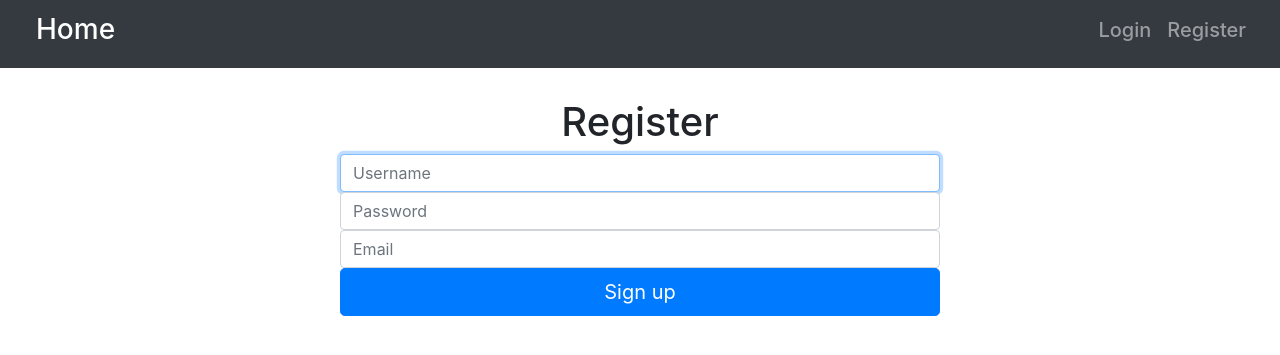
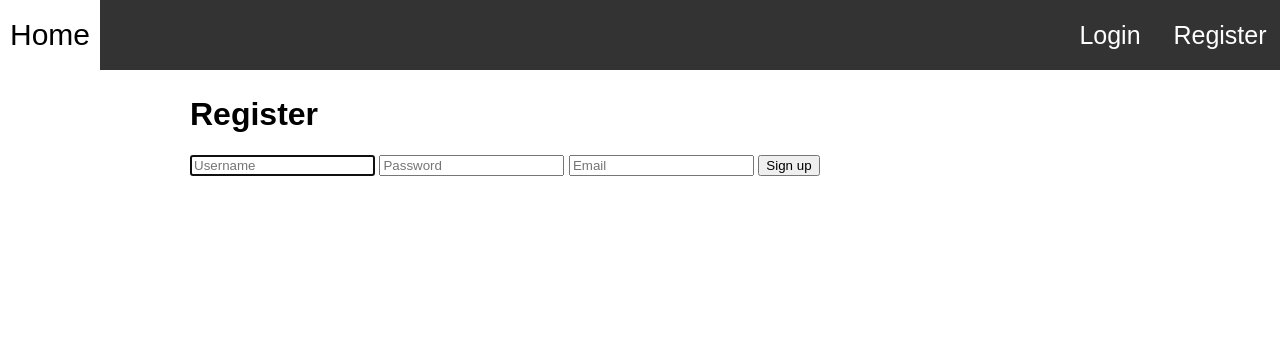
Before and after one commit to SwiatekOrg/FlaskApp, a Flask app: page /register in a window 1280 px wide. Shown: the top 355 px of the page. Run offline with Flask 2, Linux system fonts and the light colour scheme; some libraries are stand-ins or nearby versions.

Commit message:
MyStyles[NavBar]

```diff
--- a/app.py
+++ b/app.py
@@ -39,4 +39,4 @@ def logut():
 
 if __name__ == '__main__':
     app.secret_key = "jdu7x3j8e83iej7eeh8e"
-    app.run(port=5011, debug=True)
+    app.run(port=5011)
--- /dev/null
+++ b/static/css/main.css
@@ -0,0 +1,72 @@
+body{
+	font-family: Arial !important;
+	margin: 0;
+
+}
+
+#conteiner{
+	padding-top: 75px;
+	width: 900px;
+	margin-left: auto;
+	margin-right: auto;
+}
+
+#nav{
+ 	background-color: #333;
+ 	position: fixed;
+ 	width: 100%;
+ 	height: 70px;
+
+}
+
+#nav ul{
+    list-style-type: none;
+    font-size: 25px;
+    margin: 0;
+	padding: 0;
+}
+
+#nav li{
+	display: inline-block;
+}
+
+/* Floating left in navbar */
+.li-right{
+	float: right;
+}
+
+/* Links in navbar */
+#nav a{
+	display: inline-block;
+	text-align: center;
+	width: 100px;
+	line-height: 70px;
+	text-decoration: none;
+	color: white;
+
+}
+
+/* Login button link */
+#login{
+}
+
+/* Home button link */
+#home a{
+	font-size: 30px !important;
+}
+
+/* Mouse on Home button */
+#home a:hover{
+	color:black !important;
+}
+
+/* Register button link */
+#register a{
+	width: 120px !important;
+}
+
+/* Mouse on link style */
+#nav a:hover {
+    background-color: white;
+    color: gray;
+}
--- a/templates/index.html
+++ b/templates/index.html
@@ -2,8 +2,8 @@
 
 {% block body %}
     {% if 'logged_in' in session and session['logged_in'] == True %}
-    <div class="container text-center">Zalogowany!</div>
+    <div>Zalogowany!</div>
     {% else %}
-    <div class="container text-center">Wylogowany!</div>
+    <div>Wylogowany!</div>
     {% endif %}
 {% endblock %}
--- a/templates/layout.html
+++ b/templates/layout.html
@@ -1,18 +1,14 @@
-<!doctype html>
+<!DOCTYPE html>
 <html lang="en">
   <head>
     <meta charset="utf-8">
-    <meta name="viewport" content="width=device-width, initial-scale=1, shrink-to-fit=no">
-    <link rel="stylesheet" href="https://maxcdn.bootstrapcdn.com/bootstrap/4.0.0/css/bootstrap.min.css" integrity="sha384-Gn5384xqQ1aoWXA+058RXPxPg6fy4IWvTNh0E263XmFcJlSAwiGgFAW/dAiS6JXm" crossorigin="anonymous">
     <title>Login</title>
+    <link rel="stylesheet" type="text/css" href="{{ url_for('static', filename='css/main.css') }}" media="screen, projection">
   </head>
   <body>
     {% include 'navbar.html' %}
-    <div class="container" style="margin-top:30px">
+    <div id="conteiner">
         {% block body %}{% endblock %}
     </div>
-    <script src="https://code.jquery.com/jquery-3.2.1.slim.min.js" integrity="sha384-KJ3o2DKtIkvYIK3UENzmM7KCkRr/rE9/Qpg6aAZGJwFDMVNA/GpGFF93hXpG5KkN" crossorigin="anonymous"></script>
-    <script src="https://cdnjs.cloudflare.com/ajax/libs/popper.js/1.12.9/umd/popper.min.js" integrity="sha384-ApNbgh9B+Y1QKtv3Rn7W3mgPxhU9K/ScQsAP7hUibX39j7fakFPskvXusvfa0b4Q" crossorigin="anonymous"></script>
-    <script src="https://maxcdn.bootstrapcdn.com/bootstrap/4.0.0/js/bootstrap.min.js" integrity="sha384-JZR6Spejh4U02d8jOt6vLEHfe/JQGiRRSQQxSfFWpi1MquVdAyjUar5+76PVCmYl" crossorigin="anonymous"></script>
   </body>
 </html>
--- a/templates/navbar.html
+++ b/templates/navbar.html
@@ -1,11 +1,19 @@
-<nav class="navbar navbar-expand-sm bg-dark navbar-dark">
-    <a class="navbar-brand" href="/" style="margin-left:20px"><h3>Home</h3></a>
-    <ul class="navbar-nav ml-auto" style="margin-right:10px">
+<nav id="nav">
+    <ul>
+    	<li id="home">
+    		<a href="/">Home</a>
+    	</li>
         {% if 'logged_in' in session and session['logged_in'] == True %}
-        <li class="nav-item"><a class="nav-link" href="/logout"><h5>Logout</h5></a></li>
+        <li class="li-right">
+        	<a href="/logout">Logout</a>
+        </li>
         {% else %}
-        <li class="nav-item"><a class="nav-link" href="/login"><h5>Login</h5></a></li>
-        <li class="nav-item"><a class="nav-link" href="/register"><h5>Register</h5></a></li>
+        <li class="li-right" id="register">
+        	<a href="/register">Register</a>
+        </li>
+        <li class="li-right" id="login">
+        	<a href="/login">Login</a>
+        </li>
         {% endif %}
     </ul>
 </nav>
--- a/templates/register.html
+++ b/templates/register.html
@@ -1,22 +1,21 @@
 {% extends 'layout.html' %}
 {% block body %}
-<div class="container text-center">
+<div>
     <h1>Register</h1>
-    <center><form action="/register" method="POST" style="width:600px">
-            <input name="username" class="form-control" placeholder="Username" required="" autofocus="" type="username">
-            <input name="password" class="form-control" placeholder="Password" required="" type="password">
-            <input name="email" class="form-control" placeholder="Email" required="" type="email">
-            <button class="btn btn-lg btn-primary btn-block" type="submit">Sign up</button>
+    <form action="/register" method="POST">
+            <input name="username" placeholder="Username" required="" autofocus="" type="username">
+            <input name="password" placeholder="Password" required="" type="password">
+            <input name="email" placeholder="Email" required="" type="email">
+            <button type="submit">Sign up</button>
     </form>
-    <div style="width:600px">
+    <div>
         {% with messages = get_flashed_messages() %}
             {% if messages[0] == "You were successfully registered" %}
-                 <div class="alert alert-success">{{ messages[0] }}</div>
+                 <div>{{ messages[0] }}</div>
              {% elif messages[0] == "Failed" %}
-                 <div class="alert alert-warning"> {{ messages[0] }} </div>
+                 <div> {{ messages[0] }} </div>
              {% endif %}
         {% endwith %}
     </div>
-    </center>
 </div>
 {% endblock %}
```
Also changed, not shown: templates/login.html (+5 -5 lines).
